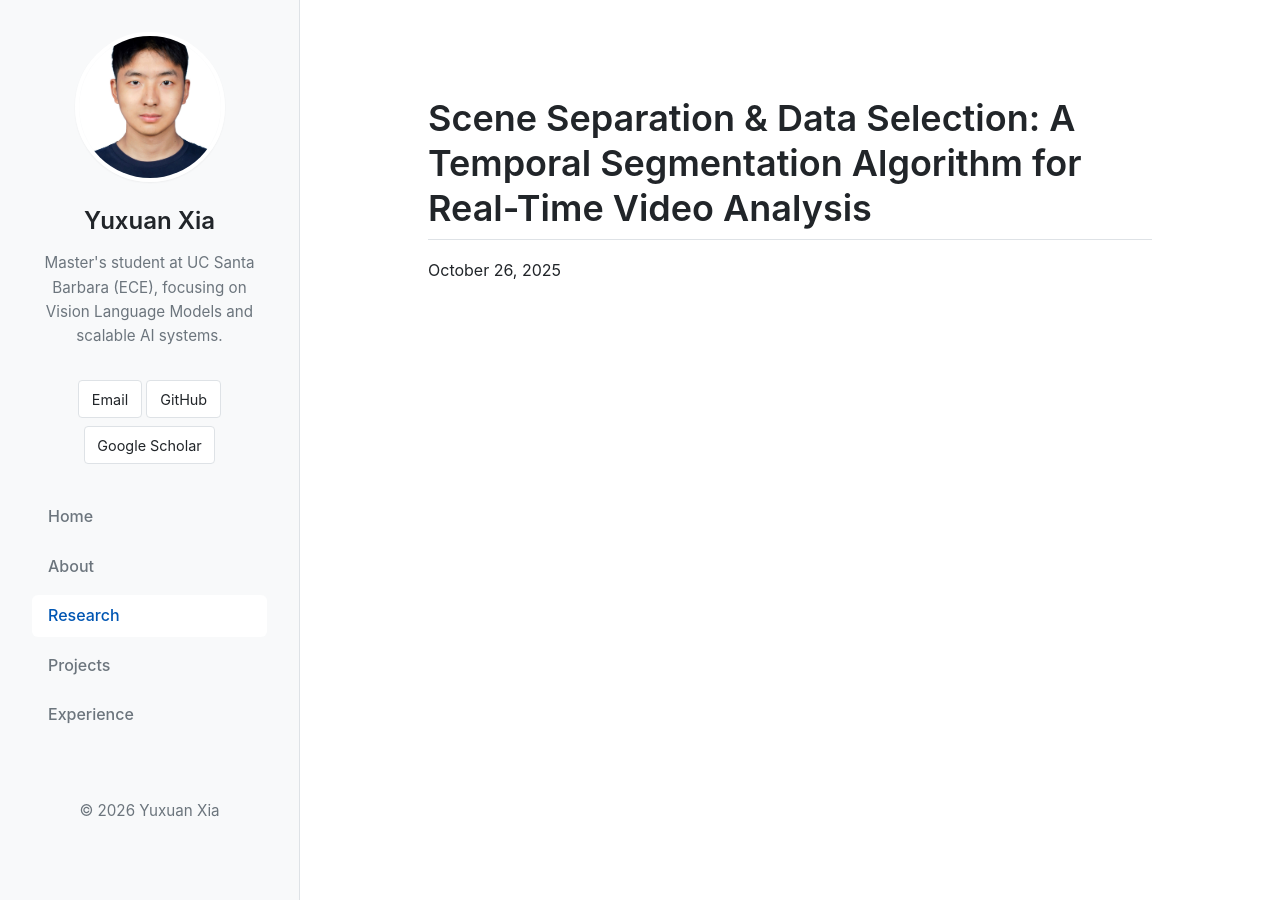
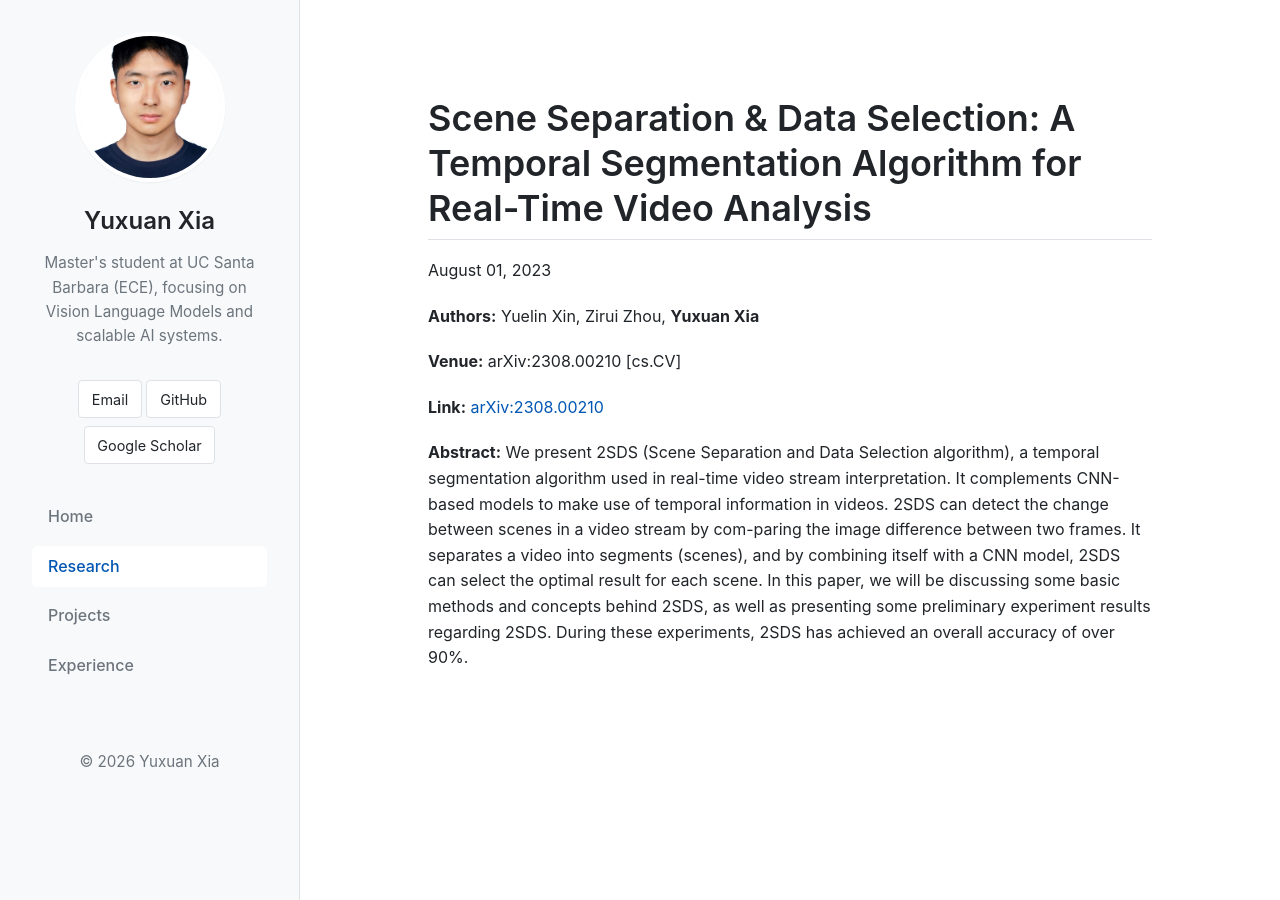
Before and after one commit to xyx-creator/xyx-creator.github.io, a Jekyll site: the page built from _research/real-time-temporal-segmentation.md, in a window 1280 px wide. Built offline with Jekyll 4.4.1, drawn with Linux system fonts in a browser that asks for light colours.

Commit message:
feat: merge About into Home, remove Research Highlights, update Selected Research and papers

```diff
--- a/_layouts/default.html
+++ b/_layouts/default.html
@@ -47,7 +47,6 @@
 
             <nav class="sidebar-nav">
                 <a href="{{ '/' | relative_url }}" class="{% if page.url == '/' %}active{% endif %}">Home</a>
-                <a href="{{ '/about/' | relative_url }}" class="{% if page.url contains '/about/' %}active{% endif %}">About</a>
                 <a href="{{ '/research/' | relative_url }}" class="{% if page.url contains '/research/' %}active{% endif %}">Research</a>
                 <a href="{{ '/projects/' | relative_url }}" class="{% if page.url contains '/projects/' %}active{% endif %}">Projects</a>
                 <a href="{{ '/work/' | relative_url }}" class="{% if page.url contains '/work/' %}active{% endif %}">Experience</a>
--- a/_research/real-time-temporal-segmentation.md
+++ b/_research/real-time-temporal-segmentation.md
@@ -1,6 +1,15 @@
 ---
 title: "Scene Separation & Data Selection: A Temporal Segmentation Algorithm for Real-Time Video Analysis"
-date: 2025-10-26 18:30:00 -0700
+date: 2023-08-01 00:00:00 -0700
 categories: [Machine Learning, Computer Vision]
 tags: [Video Analysis, Real-Time, Temporal Segmentation, Data Selection, AI, Efficiency]
 ---
+
+**Authors:** Yuelin Xin, Zirui Zhou, **Yuxuan Xia**
+
+**Venue:** arXiv:2308.00210 [cs.CV]
+
+**Link:** [arXiv:2308.00210](https://arxiv.org/abs/2308.00210)
+
+**Abstract:**
+We present 2SDS (Scene Separation and Data Selection algorithm), a temporal segmentation algorithm used in real-time video stream interpretation. It complements CNN-based models to make use of temporal information in videos. 2SDS can detect the change between scenes in a video stream by com-paring the image difference between two frames. It separates a video into segments (scenes), and by combining itself with a CNN model, 2SDS can select the optimal result for each scene. In this paper, we will be discussing some basic methods and concepts behind 2SDS, as well as presenting some preliminary experiment results regarding 2SDS. During these experiments, 2SDS has achieved an overall accuracy of over 90%.
```
Also changed, not shown: _pages/about.md (deleted, +0 -16 lines), _research/paper-deep-dive-jmcp-dehazing.md (+1 -1 lines), index.md (+0 -7 lines), 1 other file.
